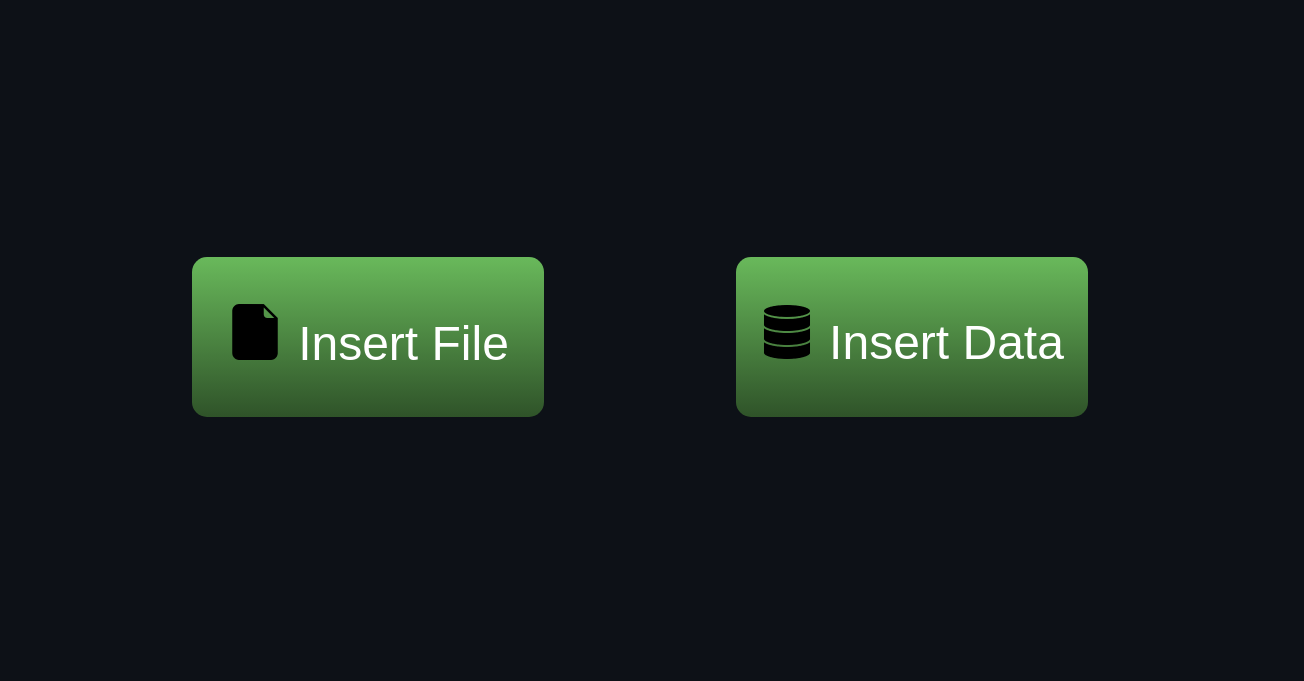
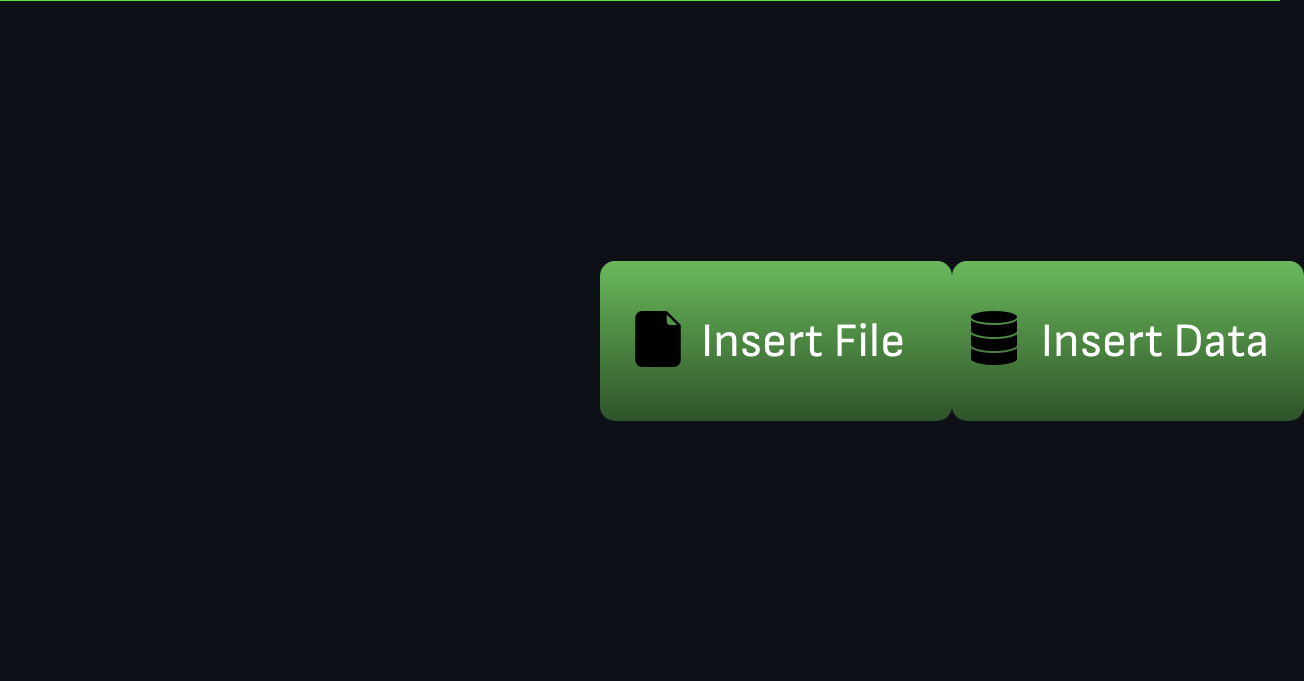
Before and after one commit to Zero0blanK/cycleDetection, a plain HTML site: page index.html in a window 1280 px wide. Shown: the part 134-815 px from the top of the page, 1304 px wide, since content can reach past the window. Drawn offline with Linux system fonts and the light colour scheme.

Commit message:
Add font && fix front page imageIcons

```diff
--- a/index.html
+++ b/index.html
@@ -12,8 +12,8 @@
     </div>
 
     <div class="btn-container">
-        <a href="insertFile.html"><button><img class="icon" src="img/file.png" alt="">Insert File</button></a>
-        <a href="insertData.html"><button><img class="icon" src="img/data.png" alt="">Insert Data</button></a>
+        <a href="insertFile.html"><button class="iconContainer"><img class="icon" id="fileIcon" src="img/file.png" alt="">Insert File</button></a>
+        <a href="insertData.html"><button class="iconContainer"><img class="icon" src="img/data.png" alt="">Insert Data</button></a>
     </div>
 </body>
 </html>
--- a/style.css
+++ b/style.css
@@ -5,10 +5,15 @@
     - Cycle Animation
 */
 
+@font-face {
+    font-family: 'Sofia';
+    src: url('./fonts/SofiaSans-VariableFont_wght.ttf');
+}
 
 *{
     margin: 0;
     background-color: #0d1117;
+    font-family: 'Sofia';
 }
 
 h4{
@@ -40,11 +45,21 @@ h1{
     position: relative;
     border-bottom: 4px solid #58E741;
 }
+.iconContainer{
+    position: relative;
+    padding-left: 60px;
+}
 
 .icon{
-    display: inline;
+    position: absolute;
     background: none;
+    left: 15px;
+    top: 50px;
     margin-right: 15px;
+}
+
+#fileIcon {
+    left:30px;
 }
 
 .back-icon {
@@ -60,7 +75,8 @@ h1{
 
 .btn-container{
     display: flex;
-    justify-content: space-evenly;
+    justify-content: space-between;
+    padding: 0px 600px;
     align-items: center;
     height: 85vh;
 }
```
Also changed, not shown: fonts/SofiaSans-VariableFont_wght.ttf (added).
